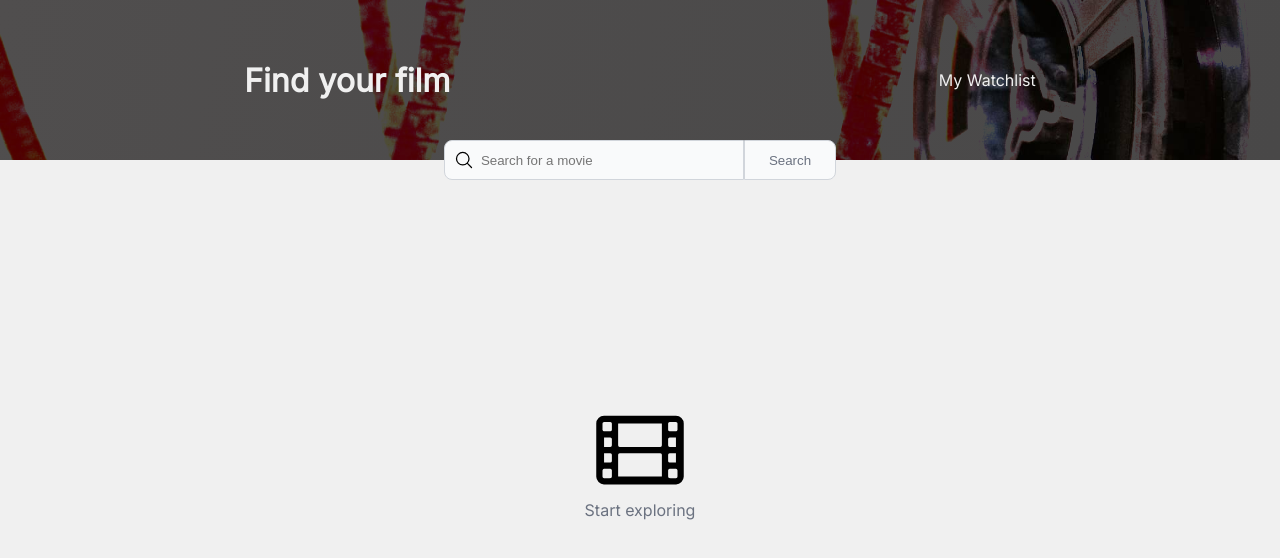
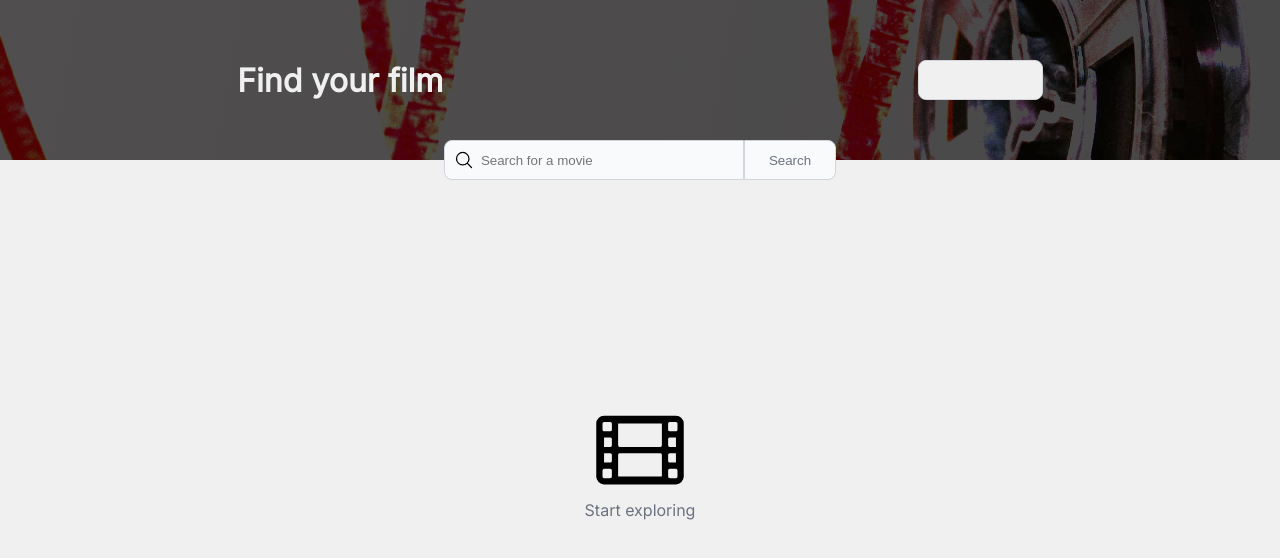
Before and after one commit to luiswoohoo/movie_search_test, a plain HTML site: page public/index.html in a window 1280 px wide. Drawn offline with Linux system fonts and the light colour scheme.

Commit message:
Turned nav links into buttons

```diff
--- a/public/index.html
+++ b/public/index.html
@@ -19,7 +19,7 @@
   <body>
     <nav class="flex">
       <h1>Find your film</h1>
-      <a href="watchlist.html">My Watchlist</a>
+     <a href="watchlist.html"><button class="nav-btn">My Watchlist</button></a>
     </nav>
     <div class="search-bar flex">
       <div class="search-bar-container flex">
--- a/public/styles/styles.css
+++ b/public/styles/styles.css
@@ -51,6 +51,23 @@ nav {
 h1 {
     font-size: 2rem;
     color: var(--header-color);
+}
+
+.nav-btn {
+    height: 40px;
+    padding: .75rem 1.5rem;
+    border: 1px var(--search-border-color) solid;
+    border-radius: .5rem;
+    background-color: var(--main-bg-color);
+    color: var(--header-color);
+    cursor: pointer;
+    /* opacity: .75; */
+}
+
+a {
+    text-decoration: none;
+    color: var(--header-color);
+    /* border-bottom: 2px solid var(--header-color); */
 }
 
 .search-bar {
@@ -165,11 +182,6 @@ main {
     color: var(--accent-color);
 }
 
-a {
-    text-decoration: none;
-    color: var(--header-color);
-}
-
 .plus-symbol,
 .minus-symbol {
     width: 25px;
```
Also changed, not shown: public/watchlist.html (+1 -1 lines).
